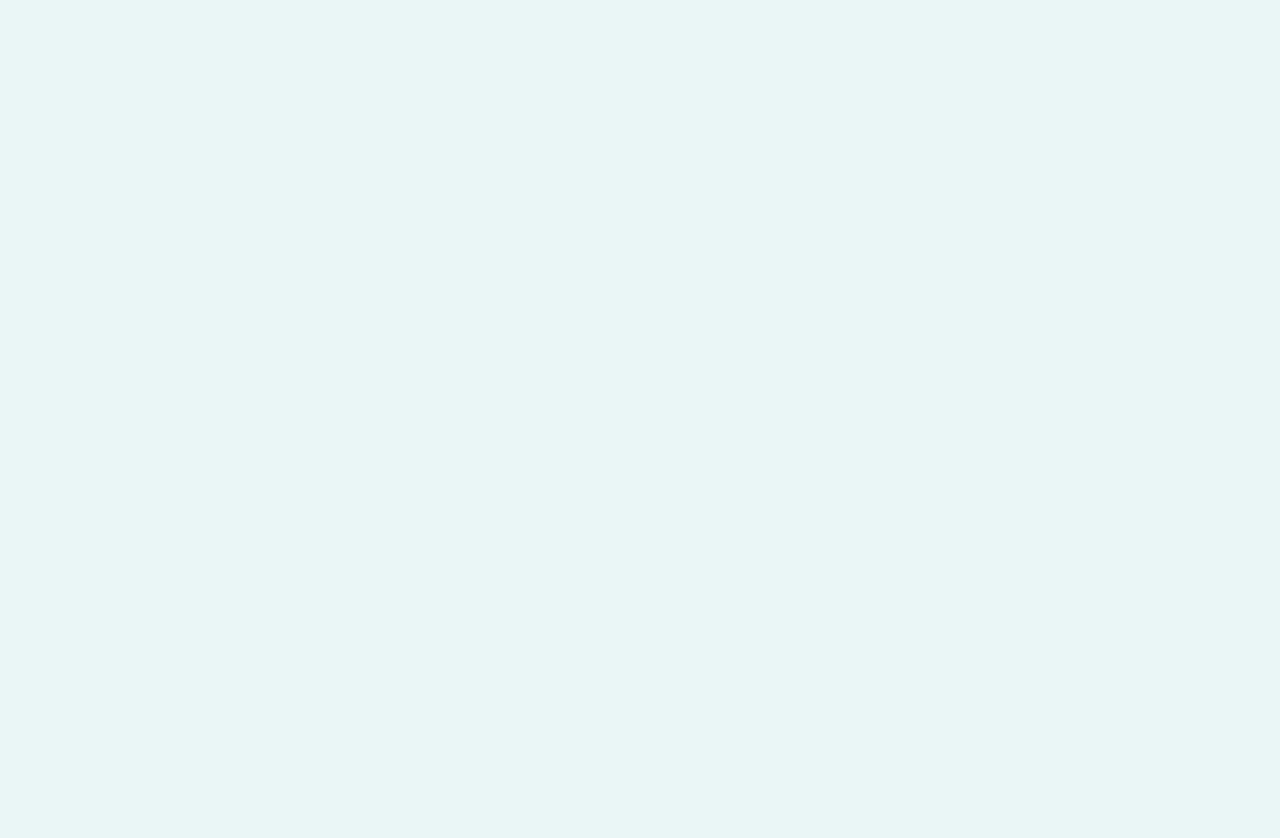
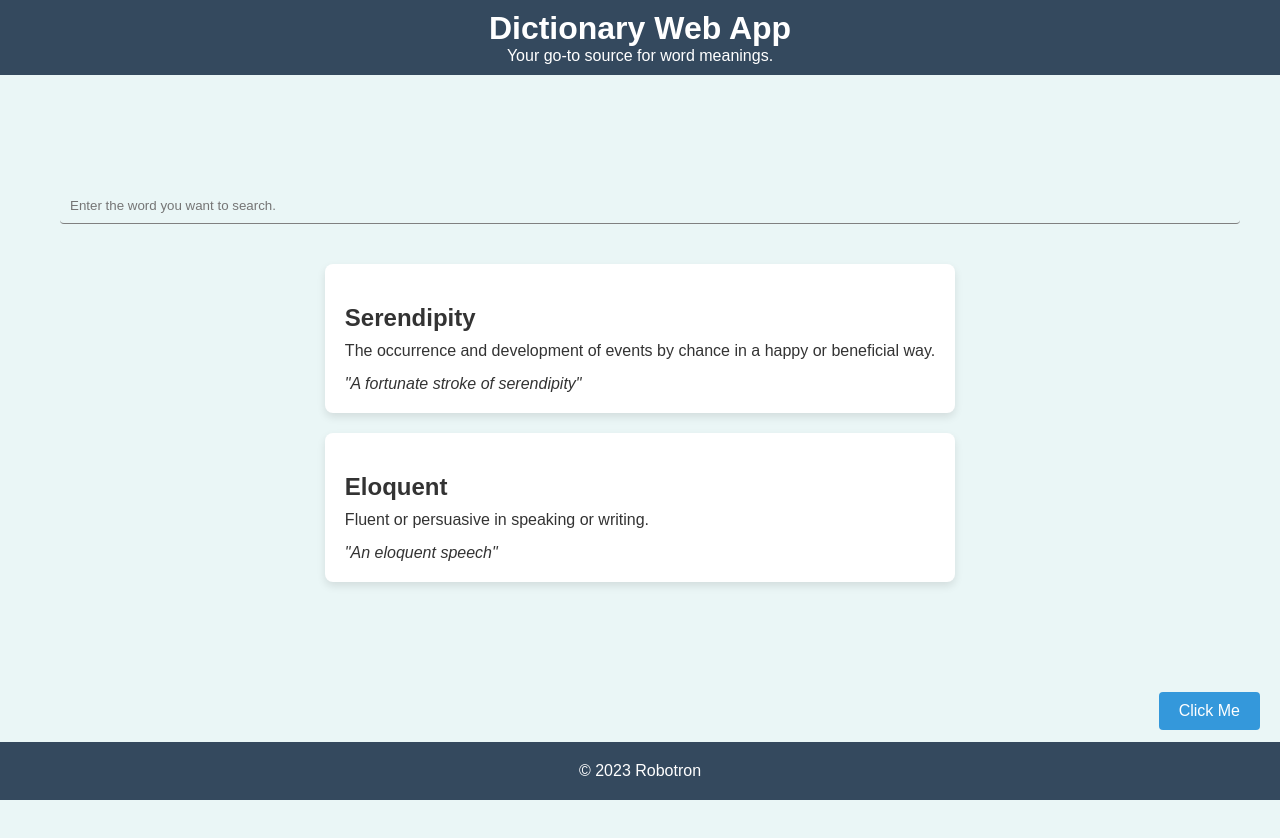
Before and after one commit to Robotron2/MERN-Dictionary, a React (Vite) app in the folder dictionaryv3-client/: page /word in a window 1280 px wide. Before the commit this address had no page. Shown: the top 838 px of the page. Before the commit the page ends 800 px from the top, so only its background shows below. Built offline with nearby package versions, Linux system fonts and the light colour scheme.

Commit message:
Searched word page set.

```diff
--- a/dictionaryv3-client/package.json
+++ b/dictionaryv3-client/package.json
@@ -10,6 +10,7 @@
     "preview": "vite preview"
   },
   "dependencies": {
+    "axios": "^1.5.0",
     "react": "^18.2.0",
     "react-dom": "^18.2.0",
     "react-helmet": "^6.1.0",
--- a/dictionaryv3-client/src/App.css
+++ b/dictionaryv3-client/src/App.css
@@ -166,6 +166,10 @@ input {
 	background-color: #f9f9f9;
 }
 
+input:focus {
+	outline: none;
+}
+
 .login-button {
 	display: inline-block;
 	margin: 5px;
@@ -202,3 +206,65 @@ input {
 	color: white;
 	background-color: #2980b9;
 }
+
+/* Word page */
+
+.form-div {
+	width: 100%;
+	margin-top: -20vh;
+	margin-bottom: 20px;
+}
+
+.form-control {
+	width: 100%;
+	border: none;
+	border-bottom: 1px solid grey;
+	background-color: inherit;
+}
+
+.word-meaning {
+	background-color: white;
+	padding: 20px;
+	border-radius: 8px;
+	box-shadow: 0px 4px 8px rgba(0, 0, 0, 0.1);
+	margin: 20px 0;
+}
+
+.word-title {
+	font-size: 24px;
+	font-weight: bold;
+	margin-bottom: 10px;
+}
+
+.definition {
+	margin-bottom: 15px;
+}
+
+.example {
+	font-style: italic;
+}
+
+@media (max-width: 768px) {
+	.word-meaning {
+		padding: 15px;
+	}
+}
+
+.bottom-right-button {
+	position: fixed;
+	z-index: 200;
+	bottom: 70px;
+	right: 20px;
+	background-color: #3498db;
+	color: white;
+	padding: 10px 20px;
+	border: none;
+	border-radius: 4px;
+	font-size: 16px;
+	cursor: pointer;
+	transition: background-color 0.3s ease;
+}
+
+.bottom-right-button:hover {
+	background-color: #2980b9;
+}
--- a/dictionaryv3-client/src/App.jsx
+++ b/dictionaryv3-client/src/App.jsx
@@ -3,6 +3,7 @@ import "./App.css"
 import HomePage from "./pages/HomePage"
 import Login from "./pages/Auth/Login"
 import Register from "./pages/Auth/Register"
+import Word from "./pages/Word"
 
 function App() {
 	return (
@@ -12,6 +13,7 @@ function App() {
 
 				<Route path="/register" element={<Register />} />
 				<Route path="/login" element={<Login />} />
+				<Route path="/word" element={<Word />} />
 			</Routes>
 		</>
 	)
--- /dev/null
+++ b/dictionaryv3-client/src/context/AuthProvider.jsx
@@ -0,0 +1,5 @@
+import { createContext } from "react"
+
+const AuthContext = createContext()
+
+export default AuthContext
--- /dev/null
+++ b/dictionaryv3-client/src/pages/Word.jsx
@@ -0,0 +1,35 @@
+import { Link } from "react-router-dom"
+import Layout from "../components/Layouts/Layout"
+
+/* eslint-disable react/no-unescaped-entities */
+const Word = () => {
+	return (
+		<>
+			<Layout>
+				<div className="form-div">
+					<form method="post">
+						<input type="text" placeholder="Enter the word you want to search." className="form-control" />
+					</form>
+				</div>
+
+				<div>
+					<div className="word-meaning">
+						<h2 className="word-title">Serendipity</h2>
+						<p className="definition">The occurrence and development of events by chance in a happy or beneficial way.</p>
+						<p className="example">"A fortunate stroke of serendipity"</p>
+					</div>
+					<div className="word-meaning">
+						<h2 className="word-title">Eloquent</h2>
+						<p className="definition">Fluent or persuasive in speaking or writing.</p>
+						<p className="example">"An eloquent speech"</p>
+					</div>
+				</div>
+				<Link to={"/user/history"}>
+					<button className="bottom-right-button">Click Me</button>
+				</Link>
+			</Layout>
+		</>
+	)
+}
+
+export default Word
```
Also changed, not shown: dictionaryv3-client/src/context/AuthContext.jsx (added, +32 -0 lines), dictionaryv3-client/src/pages/Auth/Login.jsx (+28 -0 lines), 1 other file (tests, documents, lock files or other folders).
